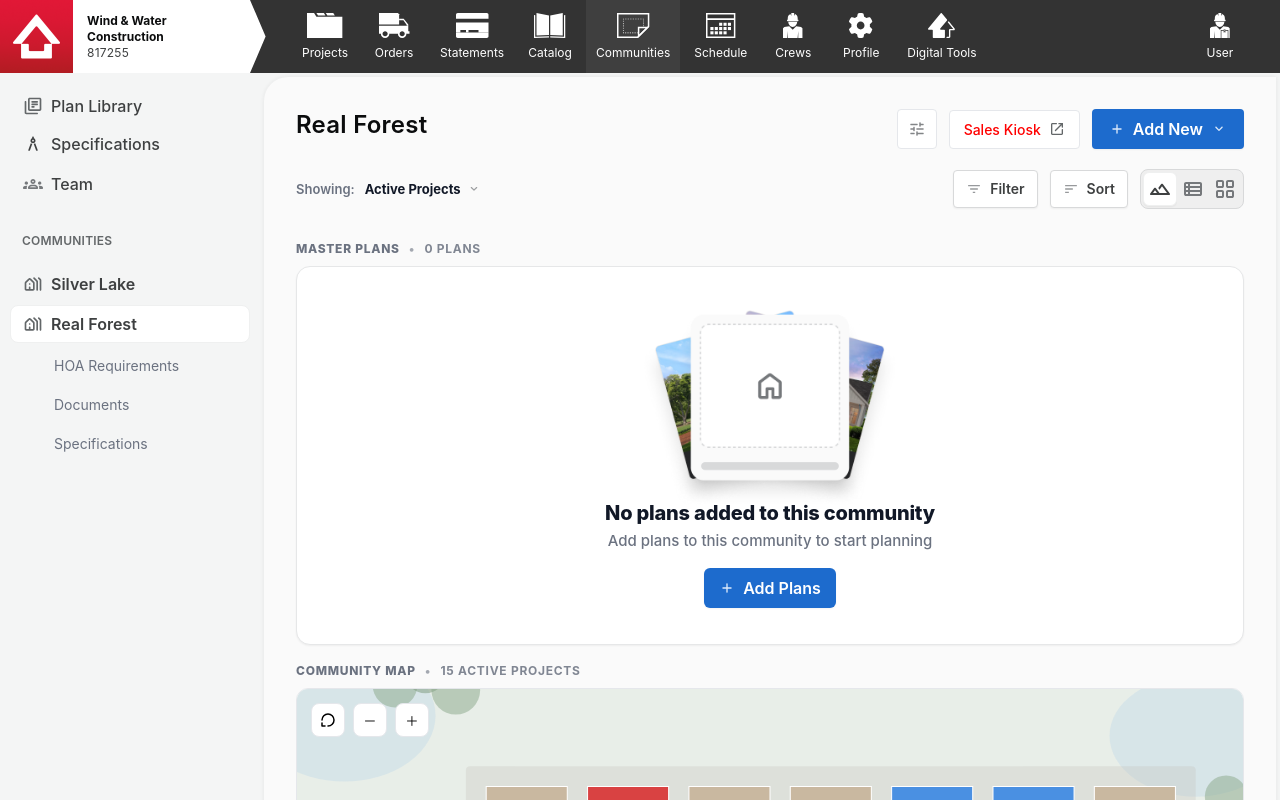
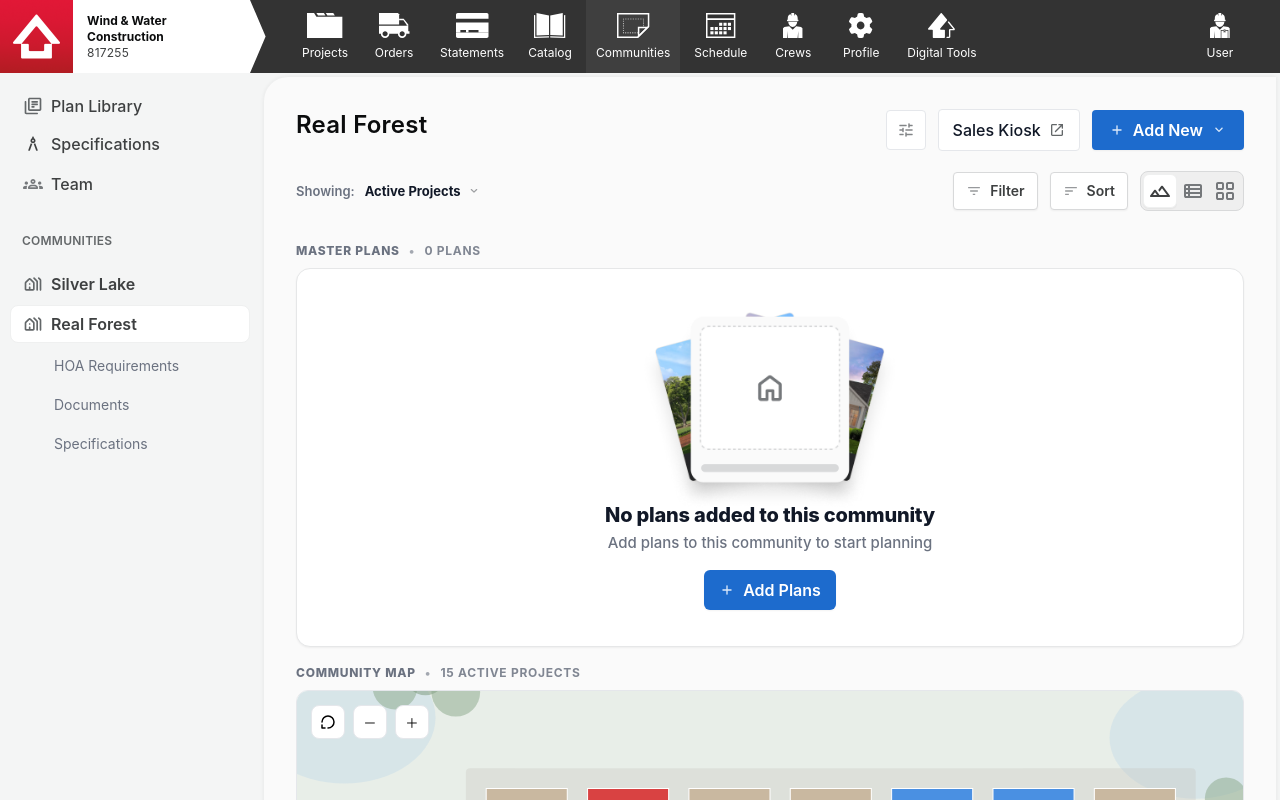
Before and after one commit to Jevohngg/mybldr-frontend, a React (Vite) app: page /communities/real-forest/overview in a window 1280 px wide. Built offline with nearby package versions, Linux system fonts and the light colour scheme; a web font is replaced by a local one.

Commit message:
Updated CommunityOverview.module.css

```diff
--- a/src/pages/CommunityDetail/CommunityOverview.module.css
+++ b/src/pages/CommunityDetail/CommunityOverview.module.css
@@ -12,7 +12,7 @@
 }
 
 .salesKioskButton{
-  color: red !important;
+  font-size: 16px !important;
 
 }
 
```
